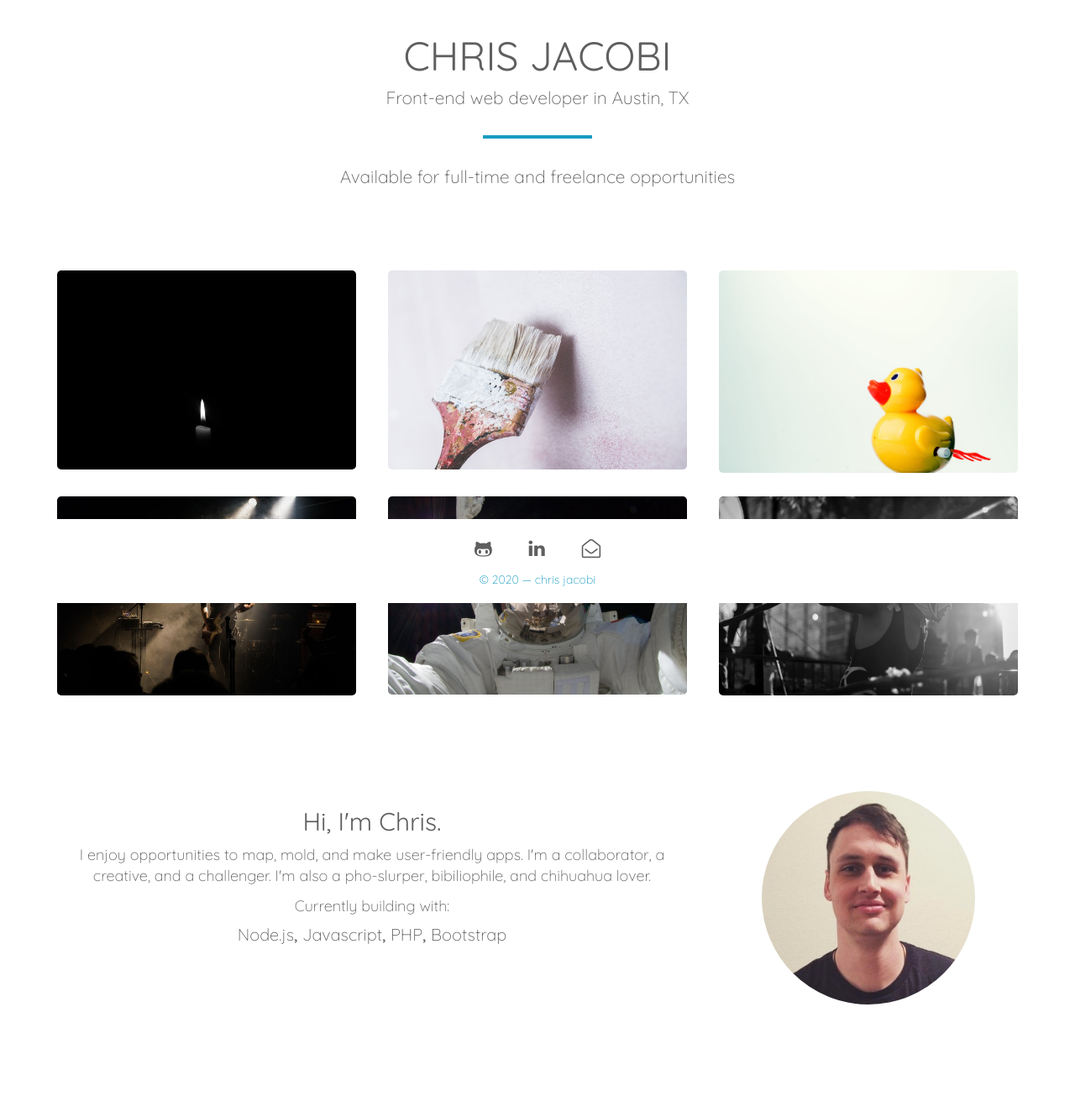
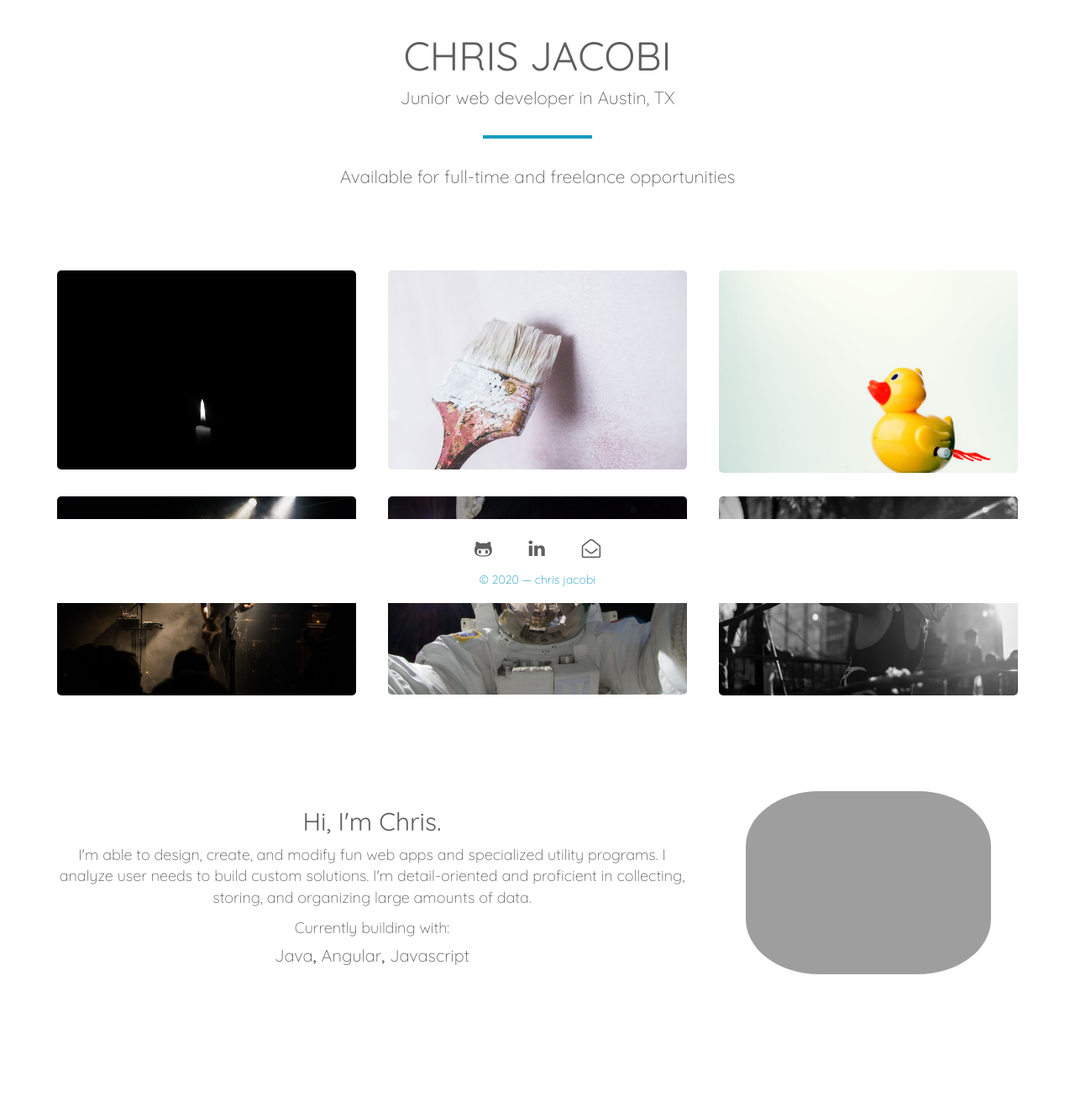
Before and after one commit to chrisxjacobi/chrisxjacobi.github.io, a PHP site: page / in a window 1280 px wide. Shown: the part 82-1406 px from the top of the page at 84% size. After the commit the page ends 1242 px from the top, so only its background shows below. Run offline with PHP 8.4, Linux system fonts and the light colour scheme; some libraries are stand-ins or nearby versions; grey boxes are pictures that could not be loaded.

Commit message:
adding new chris pic and cleaning up some copy

```diff
--- a/css/style.css
+++ b/css/style.css
@@ -267,8 +267,8 @@ section.section-about {
 
 section.section-about img {
     height: 70%;
-    width: 70%;
-    border-radius: 50%;
+    width: 80%;
+    border-radius: 30%;
     ;
     position: relative;
     margin: 0 auto;
--- a/index.html
+++ b/index.html
@@ -47,7 +47,7 @@
         <h2 id="name">Chris Jacobi</h2>
 
         <div class="jumbotron">
-            <p id="dev">Front-end web developer in Austin, TX</p>
+            <p id="dev">Junior web developer in Austin, TX</p>
             <p>Available for full-time and freelance opportunities</p>
         </div>
     </div>
@@ -127,7 +127,7 @@
                         </a>
                     </div>
                 </div>
-                <h3 class="text-below">90s wrestling hangman</h3>
+                <h3 class="text-below">moon_food</h3>
             </div>
 
             <div class="col-md-4">
@@ -153,16 +153,17 @@
         <div class="row">
             <div class="col-md-8">
                 <h2>Hi, I'm Chris.</h2>
-                <p>I enjoy opportunities to map, mold, and make user-friendly apps. I'm a collaborator, a creative, and a challenger. I'm also a pho-slurper, bibiliophile, and chihuahua lover.</p>
+                <p>I'm able to design, create, and modify fun web apps and specialized utility programs. I analyze user needs to build custom solutions. I'm detail-oriented and proficient in collecting, storing, and organizing large amounts of data.</p>
                 <p>Currently building with:</p>
                 <h6 class="build-text">
-                    <a href="https://nodejs.org/en/" target="_blank">Node.js</a>,
-                    <a href="https://developer.mozilla.org/en-US/docs/Learn/JavaScript/First_steps/What_is_JavaScript" target="_blank">Javascript</a>,
-                    <a href="http://php.net/manual/en/intro-whatis.php" target="_blank">PHP</a>, <a href="https://getbootstrap.com/docs/4.0/getting-started/introduction/" target="_blank">Bootstrap</a>
+                    <a href="https://www.oracle.com/java/" target="_blank">Java</a>,
+                    <a href="https://angular.io/" target="_blank">Angular</a>,
+                    <a href="https://developer.mozilla.org/en-US/docs/Learn/JavaScript/First_steps/What_is_JavaScript" target="_blank">Javascript</a>
+
                 </h6>
             </div>
             <div class="col-md-4">
-                <img src="images/chrispic.jpg" class="image">
+                <img src="images/profile_pic%20copy.jpg" class="image">
             </div>
         </div>
     </section>
```
Also changed, not shown: images/profile_pic.jpg (added).
